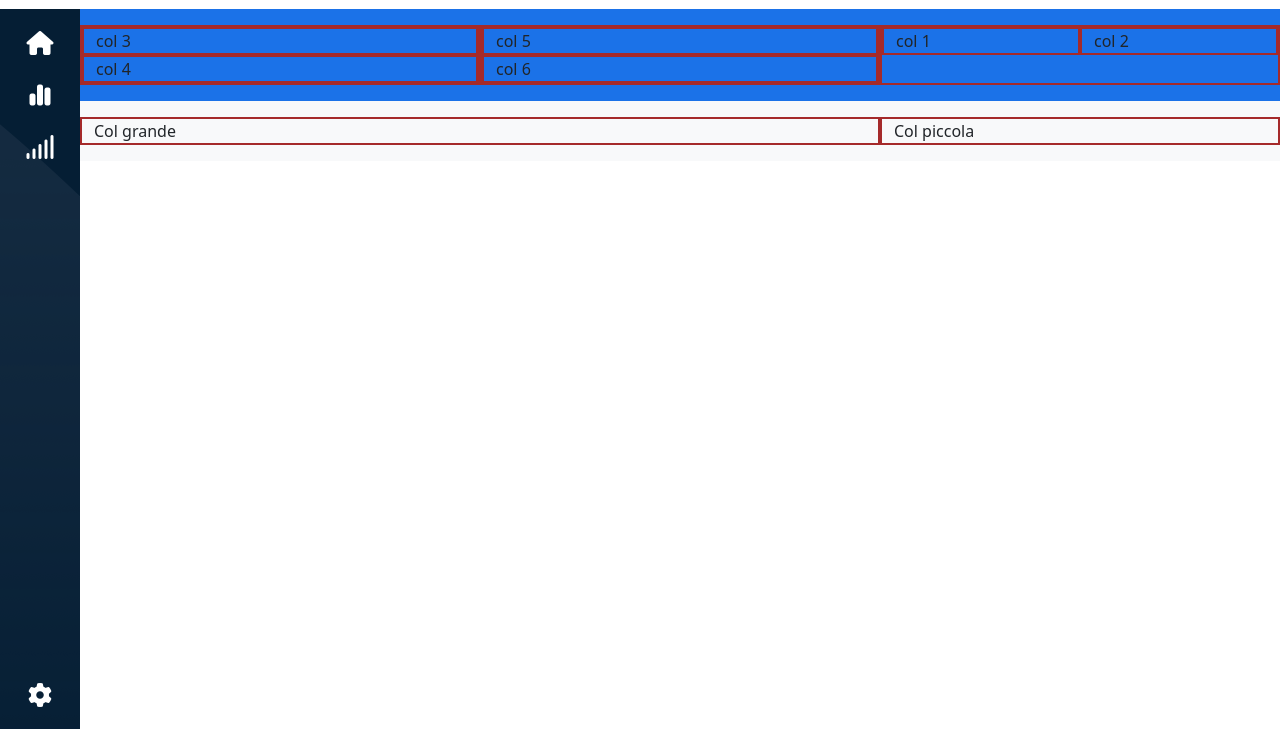
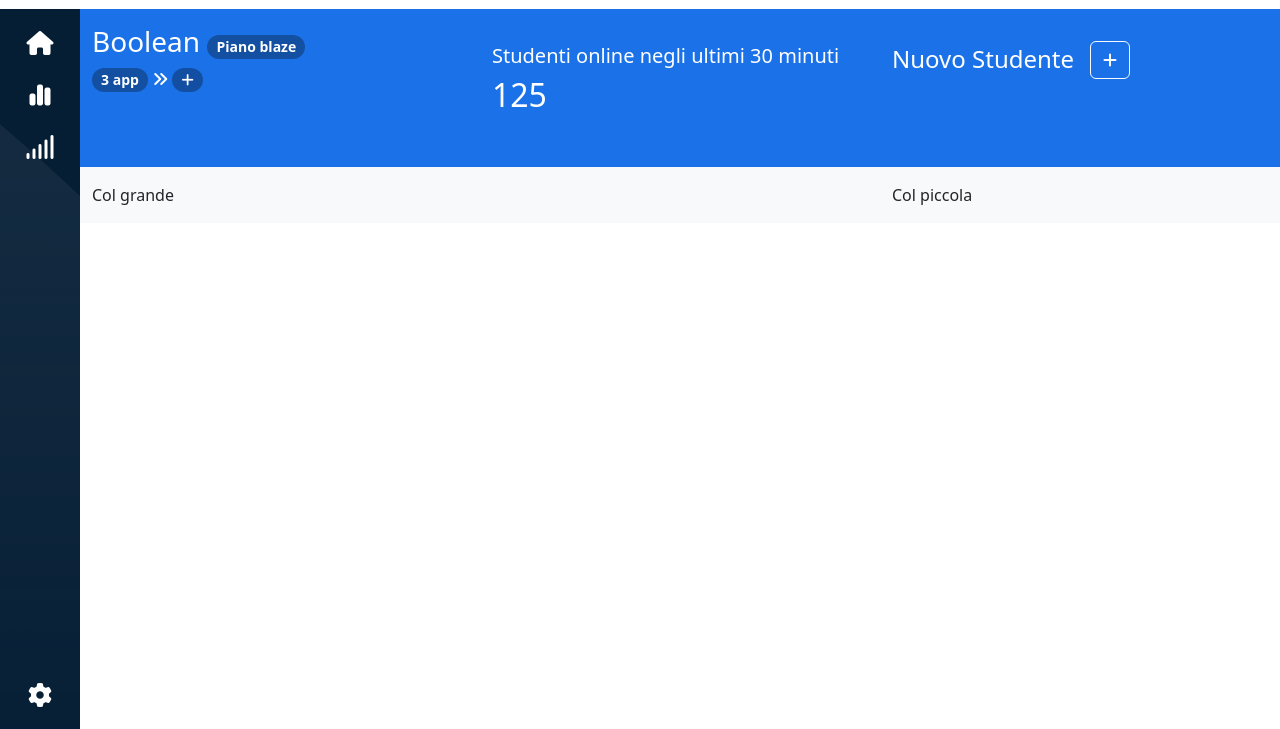
Before and after one commit to SantiGalvan/html-css-bootstrap-dashboard, a plain HTML site: page index.html in a window 1280 px wide. Shown: the part 71-800 px from the top of the page. Drawn offline with nearby package versions, Linux system fonts and the light colour scheme.

Commit message:
added main-header contents

```diff
--- a/css/style.css
+++ b/css/style.css
@@ -3,11 +3,6 @@
     margin: 0;
     padding: 0;
     box-sizing: border-box;
-}
-
-/* Regole per vedere le col */
-.col {
-    border: 2px solid brown;
 }
 
 /* General */
@@ -87,6 +82,16 @@ main {
     background-color: #1b72e8;
 }
 
+.offcanvas.offcanvas-end {
+    width: 100%;
+}
+
+.badge {
+    border-radius: 20px;
+    background-color: rgba(0, 0, 0, .3);
+    font-size: 14px;
+}
+
 /* Section Graphs */
 #graphs {
     background-color: #f8f9fa;
--- a/index.html
+++ b/index.html
@@ -78,25 +78,51 @@
             <main>
 
                 <!-- Main Header -->
-                <header class="main-header">
+                <header class="main-header text-white">
                     <div class="container-fluid py-3">
                         <div class="row row-cols-1 row-cols-md-3">
                             <div class="col order-md-1">
                                 <div class="row">
-                                    <div class="col">col 1</div>
-                                    <div class="col">col 2</div>
+                                    <div class="col d-flex gap-3">
+                                        <p class="fs-4 my-3">Nuovo Studente</p>
+                                        <button class="btn btn-outline-light my-3" type="button"
+                                            data-bs-toggle="offcanvas" data-bs-target="#offcanvasRight"
+                                            aria-controls="offcanvasRight"><i class="fa-solid fa-plus"></i></button>
+
+                                        <div class="offcanvas offcanvas-end" tabindex="-1" id="offcanvasRight"
+                                            aria-labelledby="offcanvasRightLabel">
+                                            <div class="offcanvas-header">
+                                                <h5 class="offcanvas-title" id="offcanvasRightLabel">Offcanvas right
+                                                </h5>
+                                                <button type="button" class="btn-close" data-bs-dismiss="offcanvas"
+                                                    aria-label="Close"></button>
+                                            </div>
+                                            <div class="offcanvas-body">
+                                            </div>
+                                        </div>
+                                    </div>
                                 </div>
                             </div>
                             <div class="col">
                                 <div class="row row-cols-1">
-                                    <div class="col">col 3</div>
-                                    <div class="col">col 4</div>
+                                    <div class="col">
+                                        <h3>Boolean <span class="badge">Piano blaze</span></h3>
+                                    </div>
+                                    <div class="col">
+                                        <span class="badge">3 app</span>
+                                        <i class="fa-solid fa-angles-right"></i>
+                                        <span class="badge"><i class="fa-solid fa-plus"></i></span>
+                                    </div>
                                 </div>
                             </div>
                             <div class="col">
-                                <div class="row row-cols-1">
-                                    <div class="col">col 5</div>
-                                    <div class="col">col 6</div>
+                                <div class="row row-cols-1 my-3">
+                                    <div class="col">
+                                        <p class="fs-5 mb-0">Studenti online negli ultimi 30 minuti</p>
+                                    </div>
+                                    <div class="col">
+                                        <p class="fs-2">125</p>
+                                    </div>
                                 </div>
                             </div>
                         </div>
@@ -116,6 +142,11 @@
         </div>
     </div>
 
+    <!-- Bootstrap JavaScript -->
+    <script src="https://cdn.jsdelivr.net/npm/bootstrap@5.3.2/dist/js/bootstrap.bundle.min.js"
+        integrity="sha384-C6RzsynM9kWDrMNeT87bh95OGNyZPhcTNXj1NW7RuBCsyN/o0jlpcV8Qyq46cDfL"
+        crossorigin="anonymous"></script>
+
 </body>
 
 </html>
```
